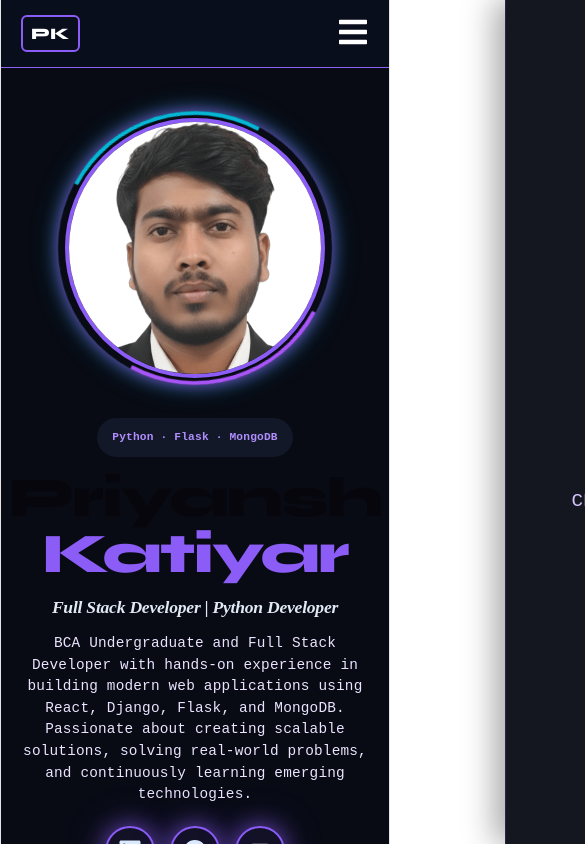
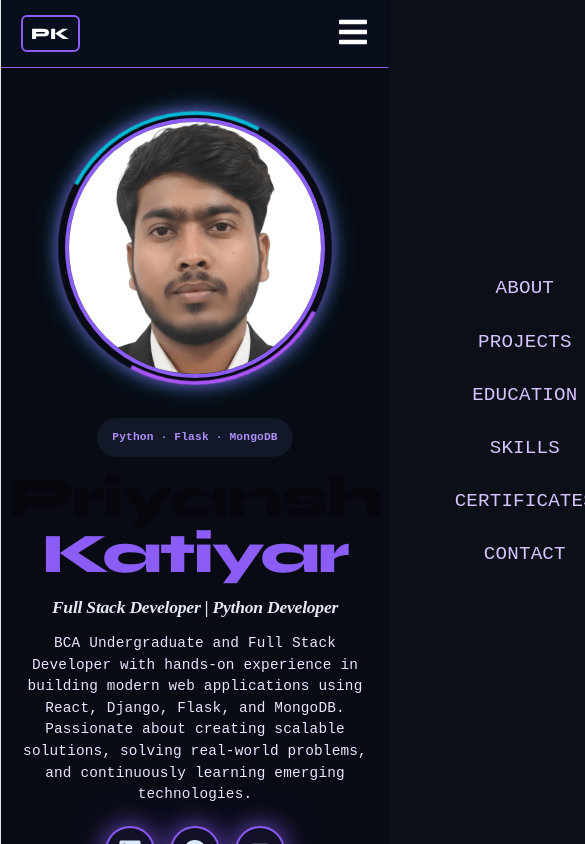
Before and after one commit to priyanshkatiyar9988-del/Priyansh_Katiyar_Portfolio, a React (Vite) app: page / in a window 390 px wide. Shown: the top 844 px of the page, 585 px wide, since content can reach past the window. Built offline with nearby package versions, Linux system fonts and the light colour scheme.

Commit message:
Fix deployment

```diff
--- a/src/css/Navbar.css
+++ b/src/css/Navbar.css
@@ -91,7 +91,6 @@
 
     z-index: 999;
 }
-
 @media (max-width: 768px) {
 
     .navbar{
@@ -100,38 +99,36 @@
 
     .hamburger{
         display: block;
-        z-index: 1001;
+        z-index: 1002;
     }
 
     .nav-links{
+        margin: 0;
+        padding: 0;
+
         position: fixed;
         top: 0;
-    right: -100%;
+        right: 0;
 
         width: 70%;
         height: 100vh;
 
-    background: rgba(8, 11, 20, 0.95);
+        background: rgba(8, 11, 20, 0.98);
 
-    backdrop-filter: blur(20px);
-    -webkit-backdrop-filter: blur(20px);
-
-    border-left: 1px solid rgba(139,92,246,.2);
-
-    box-shadow:
-        -10px 0 30px rgba(0,0,0,.35);
-
+        display: flex;
         flex-direction: column;
         justify-content: center;
         align-items: center;
         gap: 30px;
 
-    transition: .4s ease;
-    z-index: 1000;
+        transform: translateX(100%);
+        transition: transform 0.4s ease;
+
+        z-index: 1001;
     }
 
     .nav-links.show{
-        right: 0;
+        transform: translateX(0);
     }
 
     .nav-links li{
```
Lines whose indentation alone changed are shown as unchanged.
